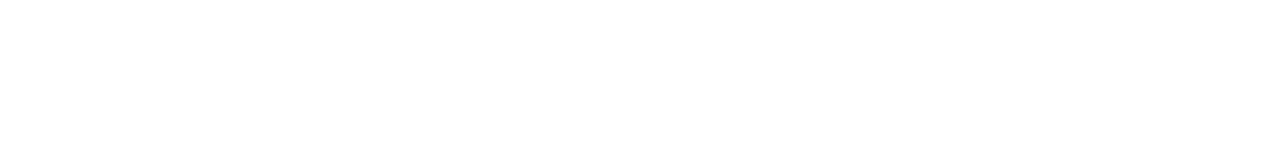
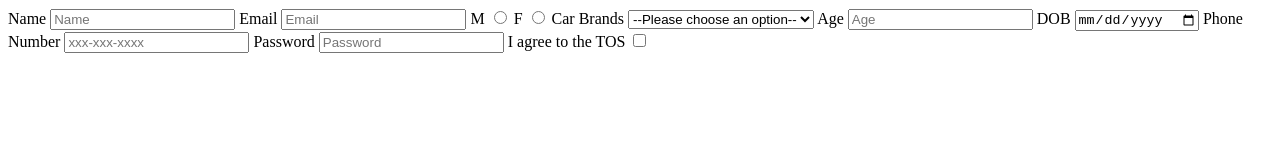
Before and after one commit to acciojob/signup-form-car-dokikoteswar, a website: page main.html in a window 1280 px wide. Drawn offline with Linux system fonts and the light colour scheme.

Commit message:
created a submission

```diff
--- a/main.html
+++ b/main.html
@@ -8,6 +8,34 @@
 
 <body>
 	<!-- the entire body must be written by student -->
+	<form method="post">
+        <label for="name">Name</label>
+        <input type="text"  id="name" placeholder="Name">
+        <label for="email">Email</label>
+        <input type="email"  id="email" placeholder="Email" required>
+        <label for="gender_m">M</label>
+        <input type="radio"  id="gender_m" name="gender" required>
+        <label for="gender_f">F</label>
+        <input type="radio"  id="gender_f" name="gender" required>
+        <label for="cars">Car Brands</label>
+        <select id="cars">
+            <option>--Please choose an option--</option>
+            <option>bmw</option>
+            <option>tata</option>
+            <option>honda</option>
+        </select>
+        <label for="age">Age</label>
+        <input type="number"  id="age" placeholder="Age" required>
+        <label for="dob">DOB</label>
+        <input type="date"  id="dob" required>
+        <label for="tel">Phone Number</label>
+        <input type="tel"  id="tel" placeholder="xxx-xxx-xxxx" >
+        <label for="password">Password</label>
+        <input type="password"  id="password" placeholder="Password" required>
+        <label for="tos">I agree to the TOS</label>
+        <input type="checkbox" id="tos" required>
+
+    </form>
     <script type="text/javascript" src="./script.js">
 </script>
 
```
